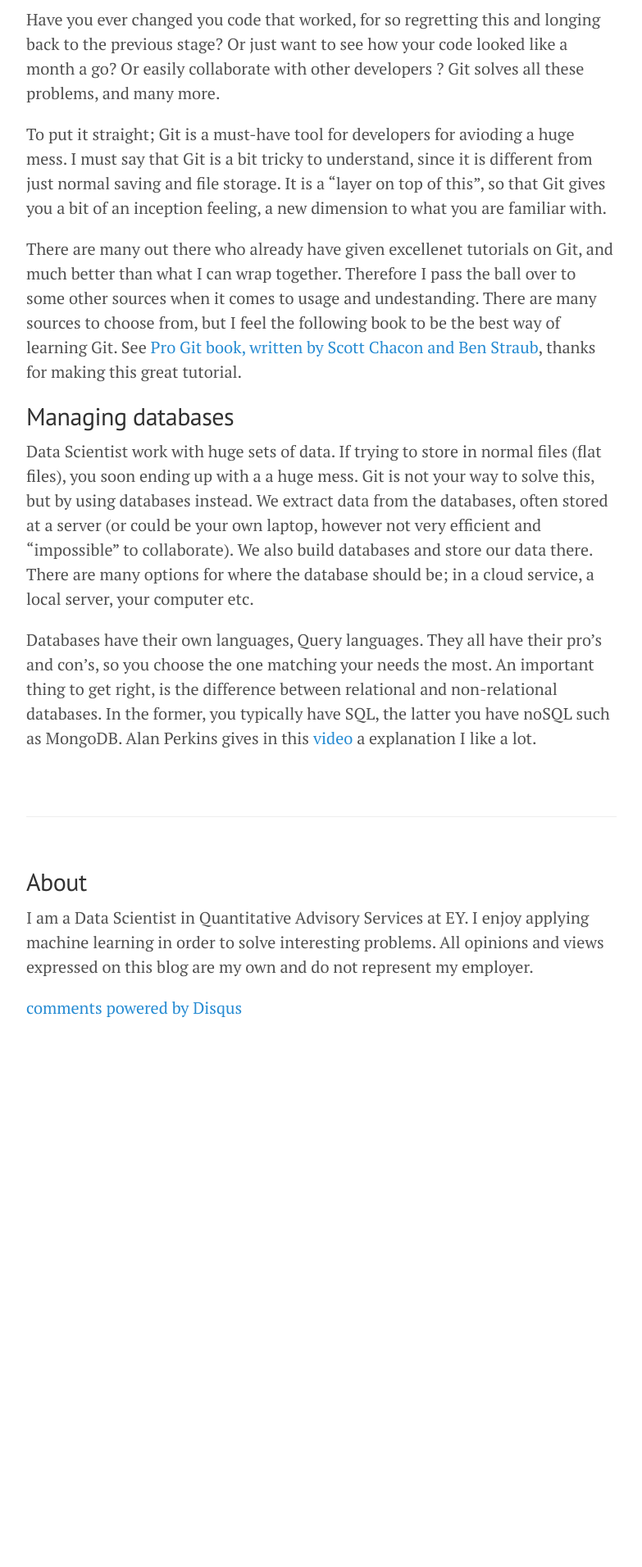
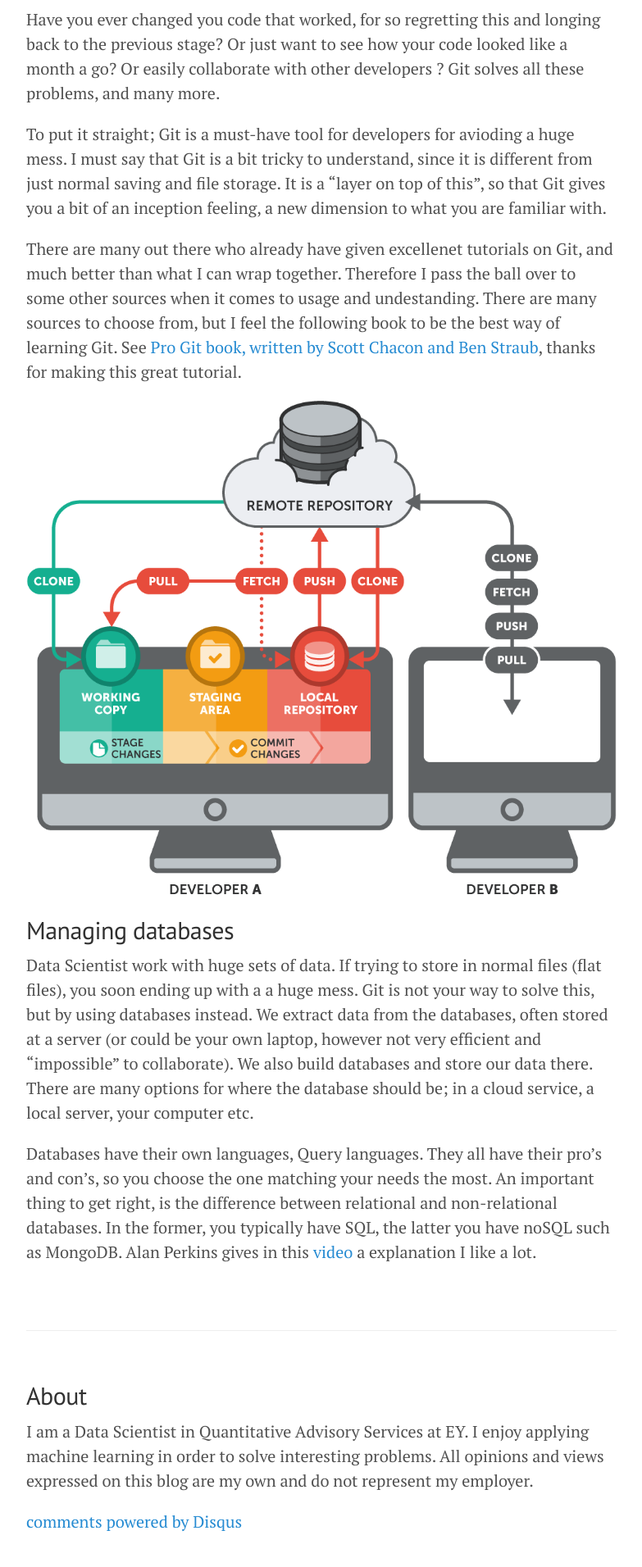
Before and after one commit to herman-hellenes/herman-hellenes.github.io, a Jekyll site: the page built from _posts/2017-08-18-Data-Scientist-Tools.md, in a window 1280 px wide. Shown: the part 1611-3523 px from the top of the page at 82% size, without its empty margins (248-1031 px from the left). Built offline with Jekyll 4.4.1, drawn with Linux system fonts in a browser that asks for light colours; nearby versions of some CDN libraries; comment, search, counter and statistics services are not loaded; before the commit the page ends 2896 px from its top, so only the background shows below that.

Commit message:
Update 2017-08-18-Data-Scientist-Tools.md

```diff
--- a/_posts/2017-08-18-Data-Scientist-Tools.md
+++ b/_posts/2017-08-18-Data-Scientist-Tools.md
@@ -31,6 +31,8 @@ To put it straight; Git is a must-have tool for developers for avioding a huge m
 
 There are many out there who already have given excellenet tutorials on Git, and much better than what I can wrap together. Therefore I pass the ball over to some other sources when it comes to usage and undestanding. There are many sources to choose from, but I feel the following book to be the best way of learning Git. See [Pro Git book, written by Scott Chacon and Ben Straub](https://git-scm.com/book/en/v2/Getting-Started-About-Version-Control), thanks for making this great tutorial.
 
+![center](/figs/2017-08-18-Data-Scientist-Tools/basic-remote-workflow.png)
+
 
 
 ## Managing databases
```
